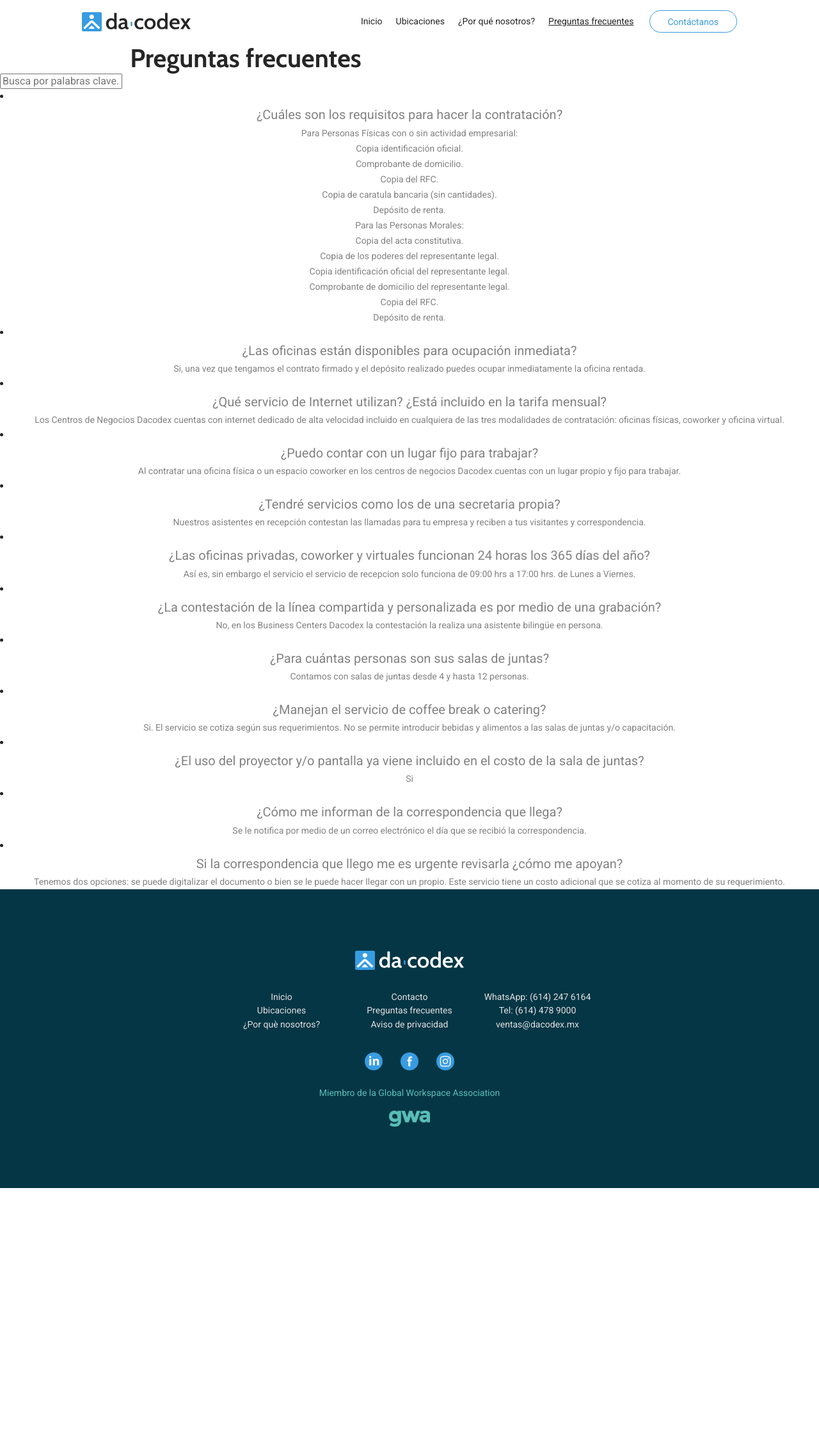
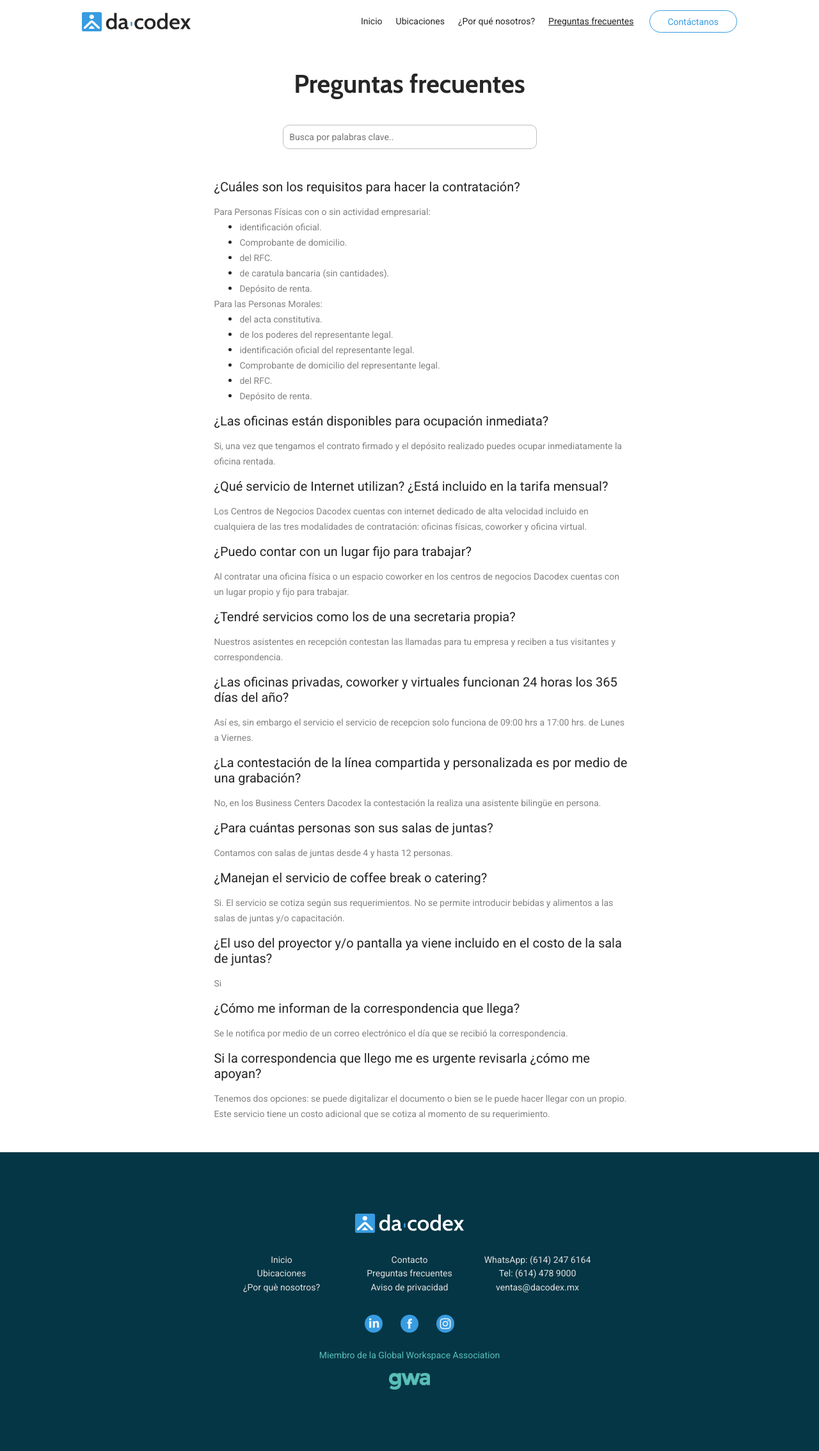
Before and after one commit to victorldleon/dacodex, a Jekyll site: the page built from faqs.html, in a window 1280 px wide. Shown: the whole page at 64% size. Built offline with Jekyll 4.4.1, drawn with Linux system fonts in a browser that asks for light colours; nearby versions of some CDN libraries; before the commit the page ends 1857 px from its top, so only the background shows below that.

Commit message:
adds faqs functionality and styles

```diff
--- a/_sass/main.sass
+++ b/_sass/main.sass
@@ -569,3 +569,51 @@ footer
         padding: 1.3em 3em 1em 3em
     .modal-body
         padding: 2em 3em
+
+.faqs-container
+    align-items: center
+    display: flex
+    justify-content: flex-start
+    flex-flow: column
+    h2
+        margin-top: 1em
+        margin-bottom: 1em
+
+    #faqsInput
+        border: solid 1px #BDBDBD
+        border-radius: 10px
+        color: #BDBDBD
+        font-family: Roboto
+        font-style: normal
+        font-weight: normal
+        font-size: 14px
+        padding: .7em
+        width: 397px
+    .faqsContent
+        text-align: left
+        display: flex
+        justify-content: center
+        padding: 2em 4em
+        ul
+            min-width: 606px
+            width: 60%
+            list-style-type: none
+            li
+                width: 100%
+                .subtitle
+                    align-items: center
+                    color: #262626
+                    display: flex
+                    justify-content: flex-start
+                    text-align: left
+                    font-family: Roboto
+                    font-style: normal
+                    font-weight: normal
+                    font-size: 20px
+                    line-height: 24px
+                    margin: 15px 0
+                p
+                    justify-content: flex-start
+                    text-align: left
+                .inner-ul
+                    list-style-type: initial
--- a/faqs.html
+++ b/faqs.html
@@ -11,22 +11,27 @@ keywords: coworking, renta de oficinas, espacios de trabajo
     <div class="faqs-input-container">
         <input id="faqsInput" type="text" placeholder="Busca por palabras clave..">
     </div>
-    <div id="faqsContent">
+    <div id="faqsContent" class="faqsContent">
+        <ul>
             <li>
                 <p class="subtitle">¿Cuáles son los requisitos para hacer la contratación?</p>
                 <p>Para Personas Físicas con o sin actividad empresarial:</p>
-            <p>Copia identificación oficial.</p>
-            <p>Comprobante de domicilio.</p>
-            <p>Copia del RFC.</p>
-            <p>Copia de caratula bancaria (sin cantidades).</p>
-            <p>Depósito de renta.</p>
+                <ul class="inner-ul">
+                    <li><p> identificación oficial.</p></li>
+                    <li><p>Comprobante de domicilio.</p></li>
+                    <li><p> del RFC.</p></li>
+                    <li><p> de caratula bancaria (sin cantidades).</p></li>
+                    <li><p>Depósito de renta.</p></li>
+                </ul>
                 <p>Para las Personas Morales:</p>
-            <p>Copia del acta constitutiva.</p>
-            <p>Copia de los poderes del representante legal.</p>
-            <p>Copia identificación oficial del representante legal.</p>
-            <p>Comprobante de domicilio del representante legal.</p>
-            <p>Copia del RFC.</p>
-            <p>Depósito de renta.</p>
+                <ul class="inner-ul">
+                    <li><p> del acta constitutiva.</p></li>
+                    <li><p> de los poderes del representante legal.</p></li>
+                    <li><p> identificación oficial del representante legal.</p></li>
+                    <li><p>Comprobante de domicilio del representante legal.</p></li>
+                    <li><p> del RFC.</p></li>
+                    <li><p>Depósito de renta.</p></li>
+                </ul>
             </li>
 
             <li>
@@ -79,6 +84,7 @@ keywords: coworking, renta de oficinas, espacios de trabajo
             <p>Tenemos dos opciones: se puede digitalizar el documento o bien se le puede hacer llegar con un propio. Este servicio
             tiene un costo adicional que se cotiza al momento de su requerimiento.</p>
             </li>
+        </ul>
     </div>
 </div>
 {% include footer.html %}
```
Lines whose indentation alone changed are shown as unchanged.
